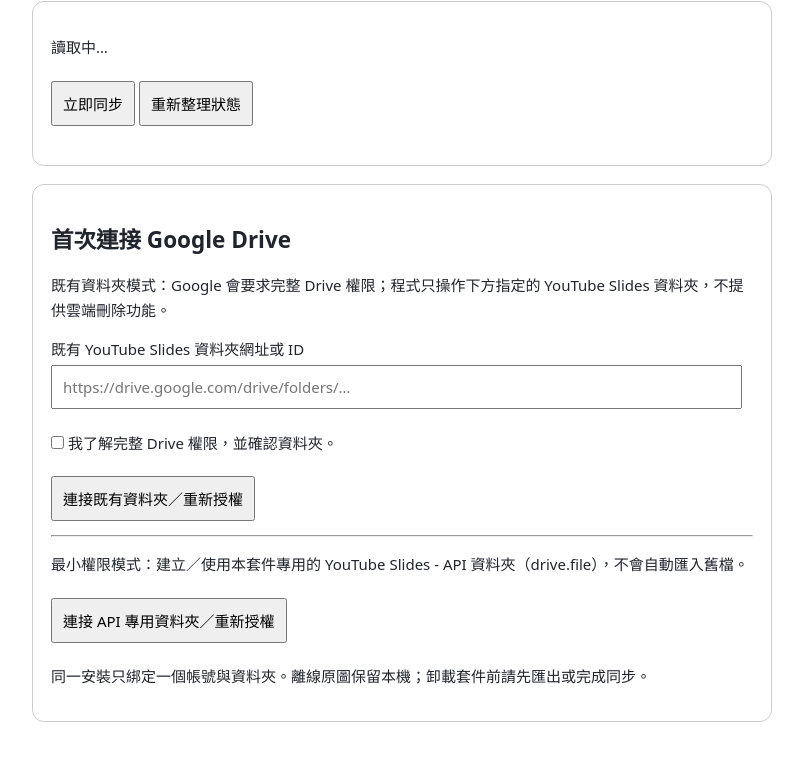
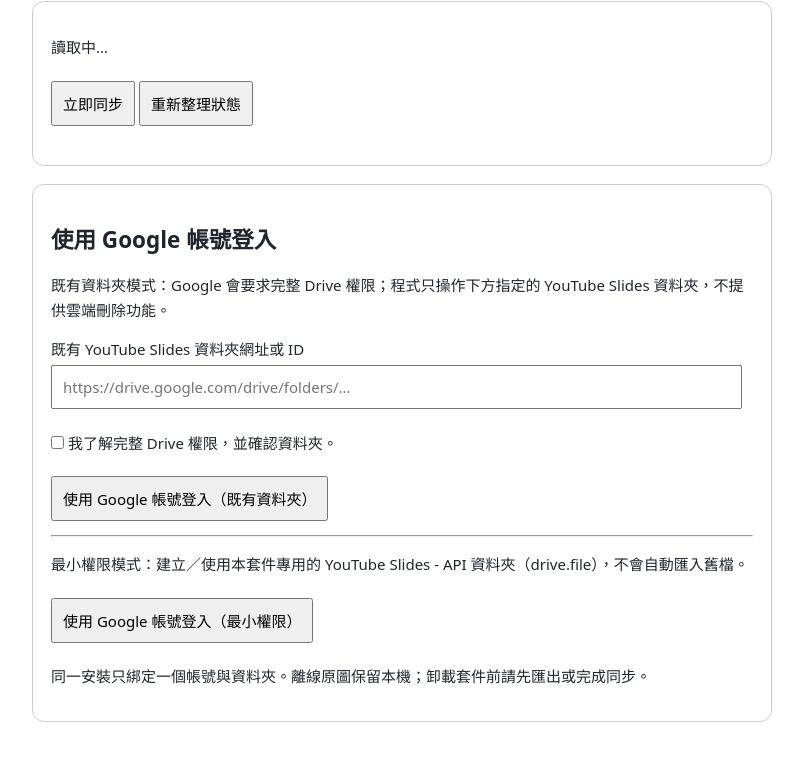
Before and after one commit to kevinsmemo/tampermonkey-scripts, a browser extension: page chrome-extension/options.html in a window 1280 px wide. Shown: the part 100-860 px from the top of the page, without its empty margins (238-1041 px from the left). Drawn offline with Linux system fonts and the light colour scheme.

Commit message:
Integrate Google OAuth client and simplify login (v0.3.1) — options.html

```diff
--- a/chrome-extension/options.html
+++ b/chrome-extension/options.html
@@ -1 +1 @@
-<!doctype html><html lang="zh-Hant"><meta charset="utf-8"><title>YouTube Slides Extractor 設定</title><style>body{font:15px system-ui;max-width:740px;margin:40px auto;padding:0 20px;color:#20252d}button,input{font:inherit;padding:10px;margin:6px 0}#folder{width:95%}.card{border:1px solid #ccc;padding:18px;border-radius:12px;margin:18px 0}button{cursor:pointer}p{line-height:1.65}#status,#result{white-space:pre-wrap}</style><h1>YouTube Slides Extractor</h1><div class="card"><p id="status">讀取中…</p><button id="sync">立即同步</button> <button id="refresh">重新整理狀態</button><p id="result" role="status"></p></div><div class="card"><h2>首次連接 Google Drive</h2><p>既有資料夾模式：Google 會要求完整 Drive 權限；程式只操作下方指定的 YouTube Slides 資料夾，不提供雲端刪除功能。</p><label for="folder">既有 YouTube Slides 資料夾網址或 ID</label><input id="folder" placeholder="https://drive.google.com/drive/folders/…"><p><label><input type="checkbox" id="confirm"> 我了解完整 Drive 權限，並確認資料夾。</label></p><button id="existing">連接既有資料夾／重新授權</button><hr><p>最小權限模式：建立／使用本套件專用的 YouTube Slides - API 資料夾（drive.file），不會自動匯入舊檔。</p><button id="new">連接 API 專用資料夾／重新授權</button><p>同一安裝只綁定一個帳號與資料夾。離線原圖保留本機；卸載套件前請先匯出或完成同步。</p></div><script src="options.js"></script></html>
+<!doctype html><html lang="zh-Hant"><meta charset="utf-8"><title>YouTube Slides Extractor 設定</title><style>body{font:15px system-ui;max-width:740px;margin:40px auto;padding:0 20px;color:#20252d}button,input{font:inherit;padding:10px;margin:6px 0}#folder{width:95%}.card{border:1px solid #ccc;padding:18px;border-radius:12px;margin:18px 0}button{cursor:pointer}p{line-height:1.65}#status,#result{white-space:pre-wrap}</style><h1>YouTube Slides Extractor</h1><div class="card"><p id="status">讀取中…</p><button id="sync">立即同步</button> <button id="refresh">重新整理狀態</button><p id="result" role="status"></p></div><div class="card"><h2>使用 Google 帳號登入</h2><p>既有資料夾模式：Google 會要求完整 Drive 權限；程式只操作下方指定的 YouTube Slides 資料夾，不提供雲端刪除功能。</p><label for="folder">既有 YouTube Slides 資料夾網址或 ID</label><input id="folder" placeholder="https://drive.google.com/drive/folders/…"><p><label><input type="checkbox" id="confirm"> 我了解完整 Drive 權限，並確認資料夾。</label></p><button id="existing">使用 Google 帳號登入（既有資料夾）</button><hr><p>最小權限模式：建立／使用本套件專用的 YouTube Slides - API 資料夾（drive.file），不會自動匯入舊檔。</p><button id="new">使用 Google 帳號登入（最小權限）</button><p>同一安裝只綁定一個帳號與資料夾。離線原圖保留本機；卸載套件前請先匯出或完成同步。</p></div><script src="options.js"></script></html>
```
